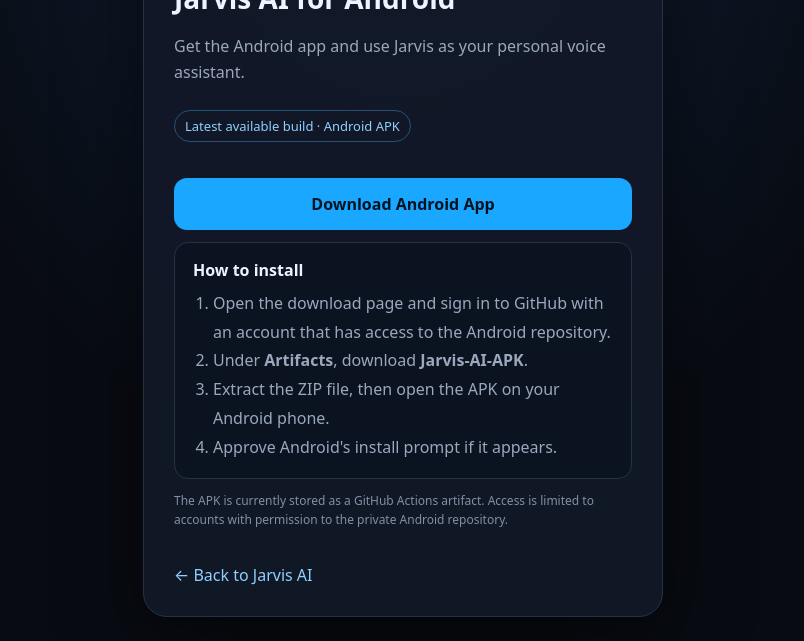
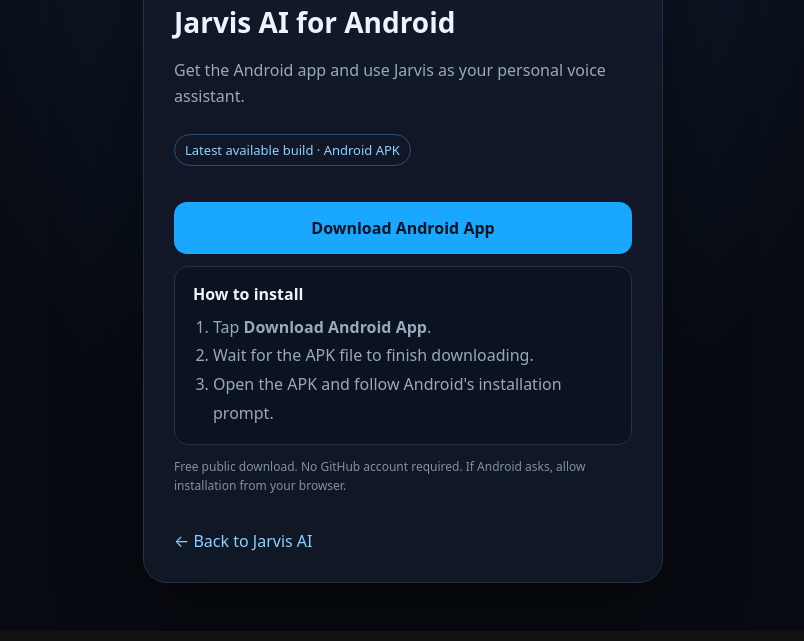
Before and after one commit to DreamerThatDeath/Jarvis-AI, a plain HTML site: page Jarvis AI/download.html in a window 1280 px wide. Shown: the part 169-810 px from the top of the page, without its empty margins (237-1041 px from the left). Drawn offline with Linux system fonts and the light colour scheme.

Commit message:
Use public release APK download link

```diff
--- a/Jarvis AI/download.html
+++ b/Jarvis AI/download.html
@@ -28,17 +28,16 @@ p{color:var(--muted);line-height:1.65}
 <h1>Jarvis AI for Android</h1>
 <p>Get the Android app and use Jarvis as your personal voice assistant.</p>
 <span class="version">Latest available build · Android APK</span>
-<a class="download" href="https://github.com/DreamerThatDeath/-Jarvis-Android/actions/runs/45592483980" target="_blank" rel="noopener">Download Android App</a>
+<a class="download" href="https://github.com/DreamerThatDeath/-Jarvis-Android/releases/latest/download/app-debug.apk" target="_blank" rel="noopener">Download Android App</a>
 <div class="steps">
 <strong>How to install</strong>
 <ol>
-<li>Open the download page and sign in to GitHub with an account that has access to the Android repository.</li>
-<li>Under <b>Artifacts</b>, download <b>Jarvis-AI-APK</b>.</li>
-<li>Extract the ZIP file, then open the APK on your Android phone.</li>
-<li>Approve Android's install prompt if it appears.</li>
+<li>Tap <b>Download Android App</b>.</li>
+<li>Wait for the APK file to finish downloading.</li>
+<li>Open the APK and follow Android's installation prompt.</li>
 </ol>
 </div>
-<p class="small">The APK is currently stored as a GitHub Actions artifact. Access is limited to accounts with permission to the private Android repository.</p>
+<p class="small">Free public download. No GitHub account required. If Android asks, allow installation from your browser.</p>
 <a class="back" href="./index.html">← Back to Jarvis AI</a>
 </main>
 </body>
```
